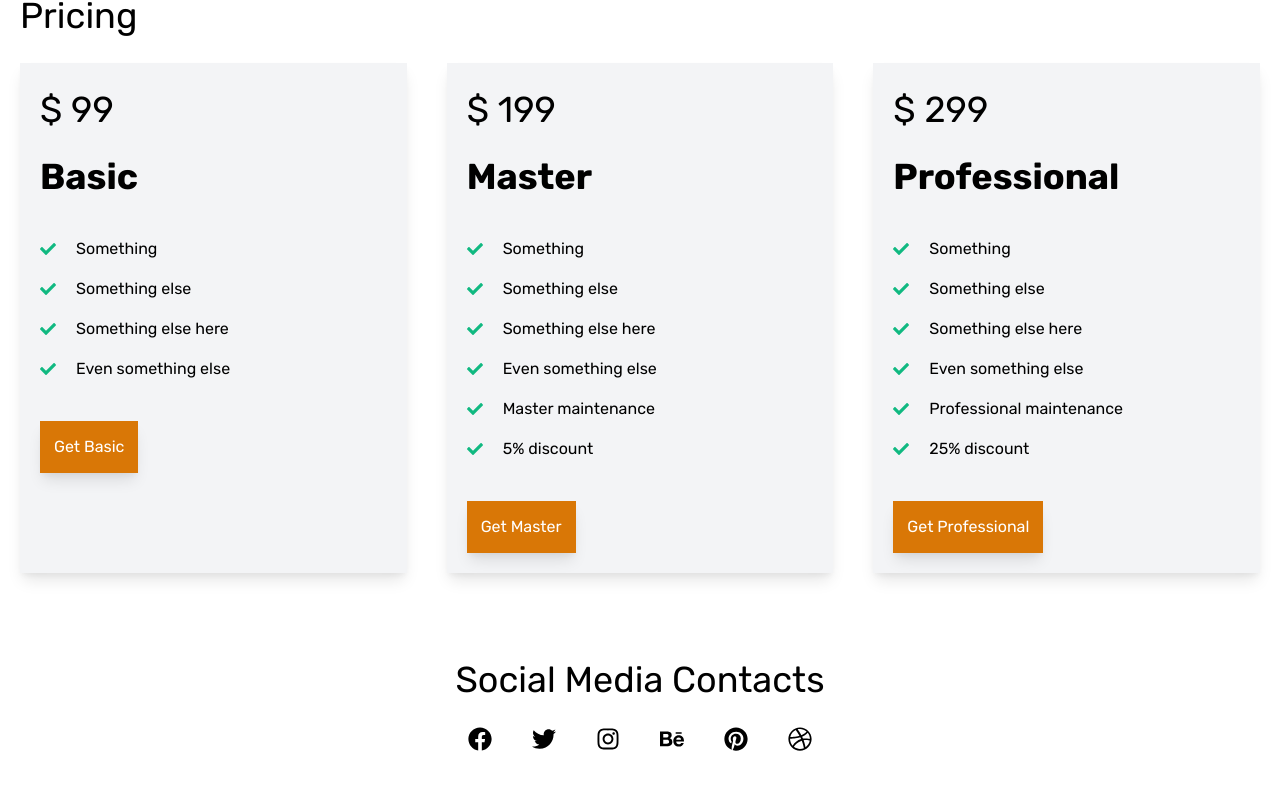
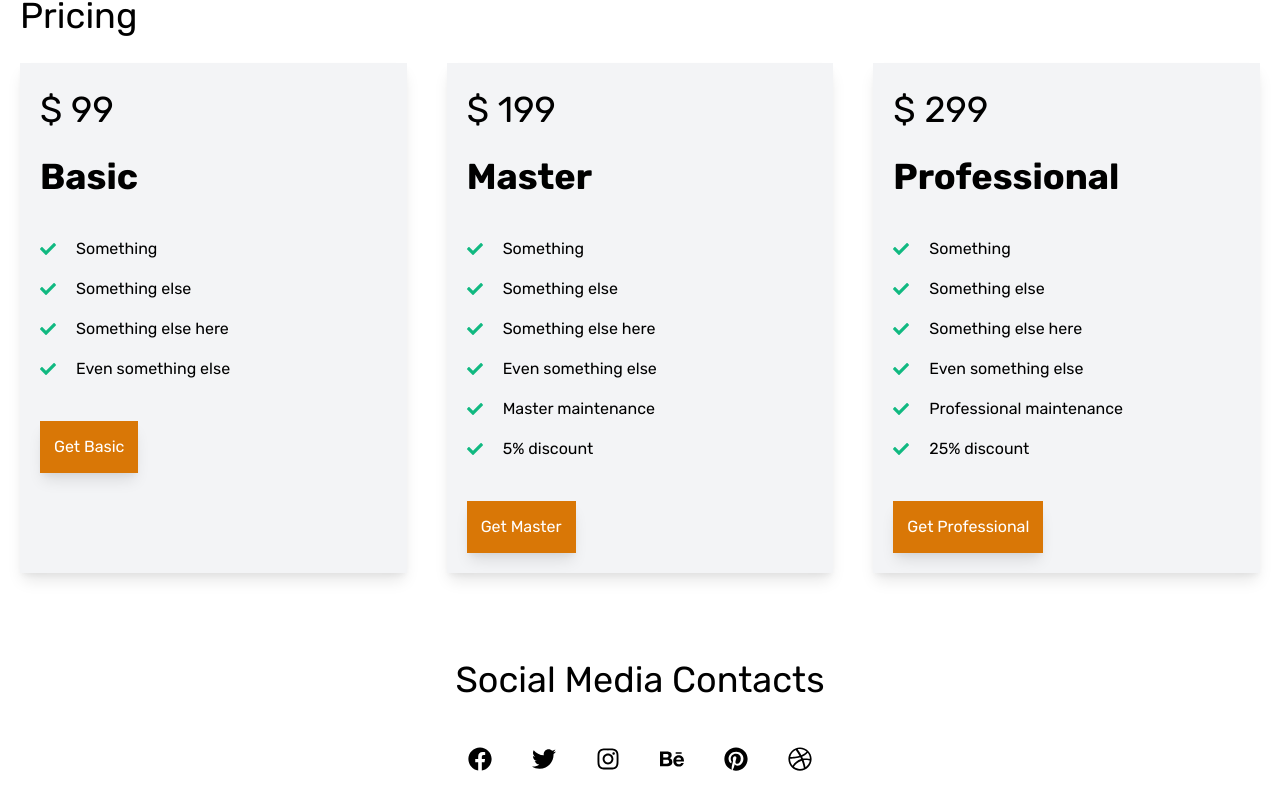
Before and after one commit to SankThomas/coffee-website, a Next.js app: page / in a window 1280 px wide. Shown: the part 2178-2987 px from the top of the page. Built offline with nearby package versions, Linux system fonts and the light colour scheme.

Commit message:
increase margin on icons

```diff
--- a/components/footer.js
+++ b/components/footer.js
@@ -14,22 +14,22 @@ const Footer = () => {
       <footer className="px-5 py-10">
         <h2 className="text-center mb-5">Social Media Contacts</h2>
         <ul className="flex items-center justify-center flex-wrap">
-          <li className="mx-5">
+          <li className="mx-5 my-5">
             <FaFacebook className="text-2xl" />
           </li>
-          <li className="mx-5">
+          <li className="mx-5 my-5">
             <FaTwitter className="text-2xl" />
           </li>
-          <li className="mx-5">
+          <li className="mx-5 my-5">
             <FaInstagram className="text-2xl" />
           </li>
-          <li className="mx-5">
+          <li className="mx-5 my-5">
             <FaBehance className="text-2xl" />
           </li>
-          <li className="mx-5">
+          <li className="mx-5 my-5">
             <FaPinterest className="text-2xl" />
           </li>
-          <li className="mx-5">
+          <li className="mx-5 my-5">
             <FaDribbble className="text-2xl" />
           </li>
         </ul>
```
